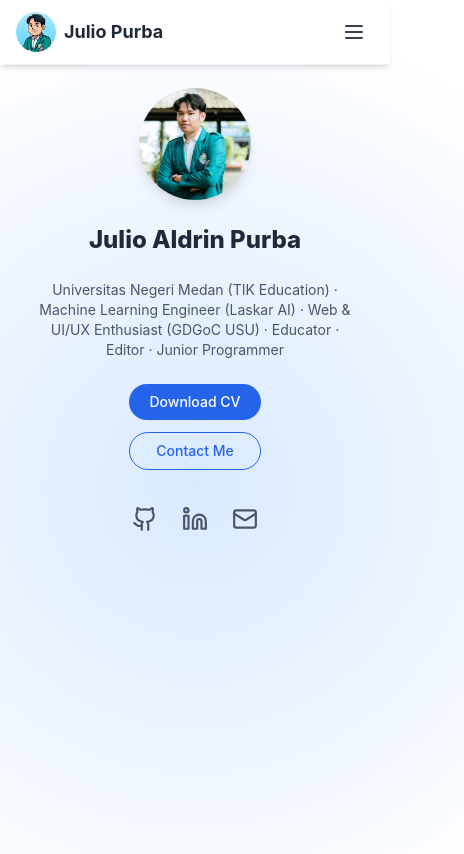
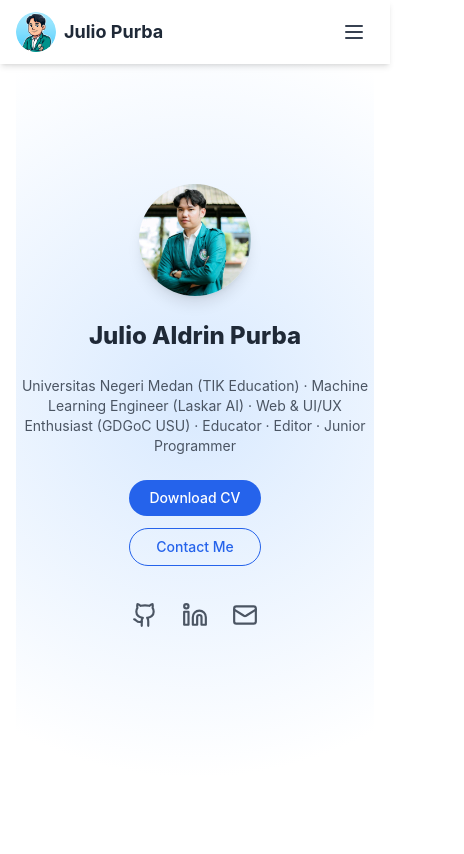
Before and after one commit to julioaldprb/Website-Portofolio, a React (Create React App) app: page / in a window 390 px wide. Shown: the top 854 px of the page, 464 px wide, since content can reach past the window. Built offline with nearby package versions, Linux system fonts and the light colour scheme; the HTML template or start-up script is replaced by a standard one.

Commit message:
feat: responsive header & adjust page padding

```diff
--- a/src/components/Header.jsx
+++ b/src/components/Header.jsx
@@ -1,3 +1,4 @@
+// File: src/components/Header.jsx
 import React, { useState, useEffect } from 'react'
 import { NavLink, Link } from 'react-router-dom'
 import { Menu, X } from 'lucide-react'
@@ -25,7 +26,7 @@ export default function Header() {
 
   return (
     <header className="fixed inset-x-0 top-0 z-50 bg-white shadow-md">
-      <div className="max-w-7xl mx-auto flex items-center justify-between h-16 px-4 sm:px-6 lg:px-8">
+      <div className="relative max-w-7xl mx-auto flex items-center justify-between h-16 px-4 sm:px-6 lg:px-8">
         {/* Logo & Name */}
         <Link to="/" className="flex items-center gap-2 flex-shrink-0">
           <img
@@ -61,15 +62,11 @@ export default function Header() {
         >
           {open ? <X size={24} /> : <Menu size={24} />}
         </button>
-      </div>
 
-      {/* Mobile Dropdown */}
-      <div
-        className={`md:hidden bg-white shadow-inner overflow-hidden transition-max-h duration-300 ease-in-out border-t border-gray-100 ${
-          open ? 'max-h-60' : 'max-h-0'
-        }`}
-      >
-        <nav className="flex flex-col px-4 py-2 space-y-1">
+        {/* Mobile Dropdown (absolute under button) */}
+        {open && (
+          <div className="absolute top-full left-1/2 mt-2 w-11/12 max-w-xs bg-white shadow-lg rounded-md border border-gray-200 transform -translate-x-1/2">
+            <nav className="flex flex-col p-2">
               {links.map(({ to, label }) => (
                 <NavLink
                   key={to}
@@ -88,6 +85,8 @@ export default function Header() {
               ))}
             </nav>
           </div>
+        )}
+      </div>
     </header>
   )
 }
--- a/src/pages/Home.jsx
+++ b/src/pages/Home.jsx
@@ -13,17 +13,17 @@ const item = { hidden: { opacity: 0, y: 20 }, show: { opacity: 1, y: 0 } };
 export default function Home() {
   return (
     <motion.section
-      className="relative min-h-screen flex flex-col items-center text-center space-y-6 px-4 sm:px-6 lg:px-8"
+      className="relative min-h-screen flex flex-col items-center text-center space-y-6 pt-24 pb-12"
       initial="hidden"
       animate="show"
       variants={container}
     >
-      {/* Full-screen radial gradient background, extended beyond top to avoid clipping */}
-      <div className="absolute inset-0 -z-10 pointer-events-none overflow-visible">
+      {/* Full-screen radial gradient background */}
+      <div className="absolute inset-0 -z-10 pointer-events-none">
         <div
-          className="absolute w-[150%] h-[150%] left-[-25%] top-[-25%] rounded-full"
+          className="w-full h-full"
           style={{
-            background: 'radial-gradient(circle at center, rgba(191,219,254,0.6), rgba(255,255,255,0.9) 70%, transparent 100%)',
+            background: 'radial-gradient(circle at 50% 40%, rgba(191,219,254,0.6), rgba(255,255,255,0.9) 70%, transparent 100%)',
           }}
         />
       </div>
@@ -45,16 +45,13 @@ export default function Home() {
       </motion.h1>
       <motion.p
         variants={item}
-        className="text-sm sm:text-base md:text-lg text-gray-600 max-w-md sm:max-w-lg"
+        className="text-sm sm:text-base md:text-lg text-gray-600 max-w-md sm:max-w-lg mx-auto"
       >
         Universitas Negeri Medan (TIK Education) · Machine Learning Engineer (Laskar AI) · Web & UI/UX Enthusiast (GDGoC USU) · Educator · Editor · Junior Programmer
       </motion.p>
 
       {/* CTA Buttons */}
-      <motion.div
-        variants={item}
-        className="flex flex-col sm:flex-row gap-3 sm:gap-4"
-      >
+      <motion.div variants={item} className="flex flex-col sm:flex-row gap-3 sm:gap-4">
         <a
           href="https://drive.google.com/file/d/11njhIo-E52CBLRHtCjkOdpN3NpYzV9Jk/view?usp=sharing"
           className="px-5 py-2 text-sm sm:text-base rounded-full bg-blue-600 text-white font-medium hover:bg-blue-700 transition"
@@ -70,10 +67,7 @@ export default function Home() {
       </motion.div>
 
       {/* Social Icons */}
-      <motion.div
-        variants={item}
-        className="flex items-center gap-6 pt-3 text-gray-600 text-lg sm:text-xl"
-      >
+      <motion.div variants={item} className="flex items-center gap-6 pt-3 text-gray-600 text-lg sm:text-xl">
         <a href="https://github.com/julioaldprb" target="_blank" rel="noreferrer">
           <Github size={26} className="hover:text-blue-600" />
         </a>
```
Lines whose indentation alone changed are shown as unchanged.
